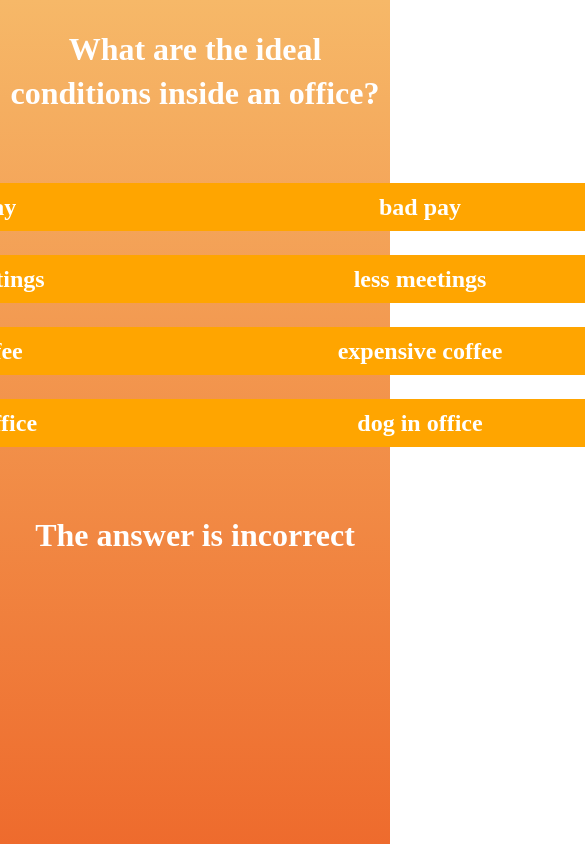
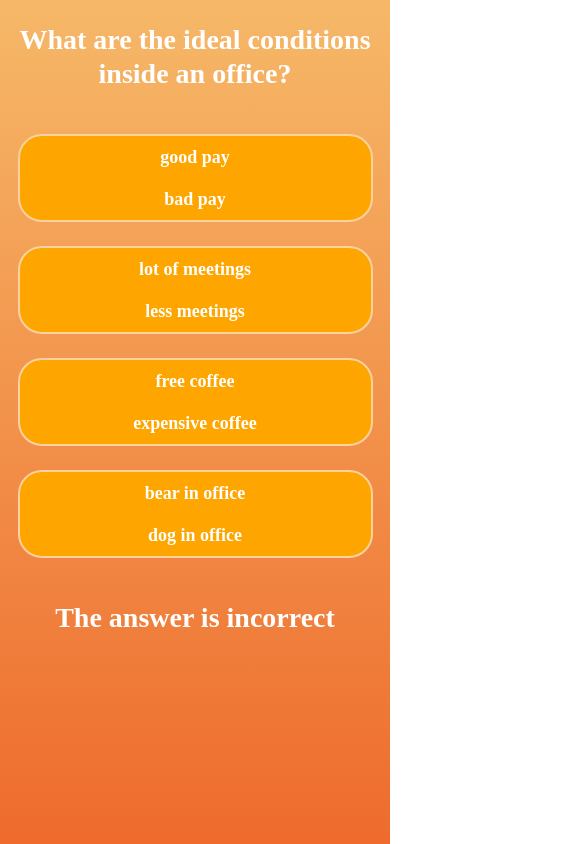
Before and after one commit to BarnoMamadzhanova/quiz, a React (Create React App) app: page / in a window 390 px wide. Shown: the top 844 px of the page, 585 px wide, since content can reach past the window. Built offline with nearby package versions, Linux system fonts and the light colour scheme.

Commit message:
adding media screens and fixing styles

```diff
--- a/src/components/QuestionBlock/QuestionBlock.module.css
+++ b/src/components/QuestionBlock/QuestionBlock.module.css
@@ -26,9 +26,41 @@
   border-radius: 100px;
   padding: 12px 24px;
   border: none;
+  margin-bottom: 20px;
+  border: 2px solid #fbfbfb;
 }
 
 .nextButton:hover {
   background: #a5e7e2;
   color: #4cad94;
 }
+
+/* Media query for screens with a max width of 550px */
+@media (max-width: 550px) {
+  .questionBlock {
+    gap: 24px;
+  }
+
+  .questionBlock h2 {
+    font-size: 28px;
+    line-height: 130%;
+  }
+
+  .nextButton {
+    font-size: 24px;
+    line-height: 100%;
+    border-radius: 16px !important;
+    margin-bottom: 14px;
+  }
+}
+
+/* Media query for screens with a max width of 400px */
+@media (max-width: 400px) {
+  .questionBlock {
+    gap: 20px;
+  }
+
+  .questionBlock h2 {
+    line-height: 120%;
+  }
+}
--- a/src/components/Tab/Tab.module.css
+++ b/src/components/Tab/Tab.module.css
@@ -3,7 +3,6 @@
   flex: 1;
   text-align: center;
   padding: 12px 0;
-  cursor: pointer;
   cursor: pointer;
   color: #ffffff;
   font-family: "Mulish";
@@ -12,6 +11,8 @@
   font-size: 24px;
   line-height: 100%;
   transition: background 0.3s, color 0.3s;
+  width: 100%;
+  box-sizing: border-box;
 }
 
 .tab.active {
@@ -30,3 +31,20 @@
   cursor: not-allowed;
   opacity: 0.7;
 }
+
+/* Media query for screens with a max width of 550px */
+@media (max-width: 550px) {
+  .tab,
+  .tab.active,
+  .tab:hover {
+    font-size: 20px;
+    border-radius: 0;
+  }
+}
+
+/* Media query for screens with a max width of 400px */
+@media (max-width: 400px) {
+  .tab {
+    font-size: 18px;
+  }
+}
--- a/src/components/Tabs/Tabs.module.css
+++ b/src/components/Tabs/Tabs.module.css
@@ -8,4 +8,36 @@
   border-radius: 100px;
   width: 900px;
   max-width: 100%;
+  border: 2px solid #f9d29f;
 }
+
+/* Media query for screens with a max width of 950px */
+@media (max-width: 950px) {
+  .tabs {
+    width: 700px;
+  }
+}
+
+/* Media query for screens with a max width of 750px */
+@media (max-width: 750px) {
+  .tabs {
+    width: 550px;
+  }
+}
+
+/* Media query for screens with a max width of 550px */
+@media (max-width: 550px) {
+  .tabs {
+    width: 400px;
+    flex-direction: column;
+    overflow: hidden;
+    border-radius: 24px;
+  }
+}
+
+/* Media query for screens with a max width of 400px */
+@media (max-width: 400px) {
+  .tabs {
+    width: 90vw;
+  }
+}
```
